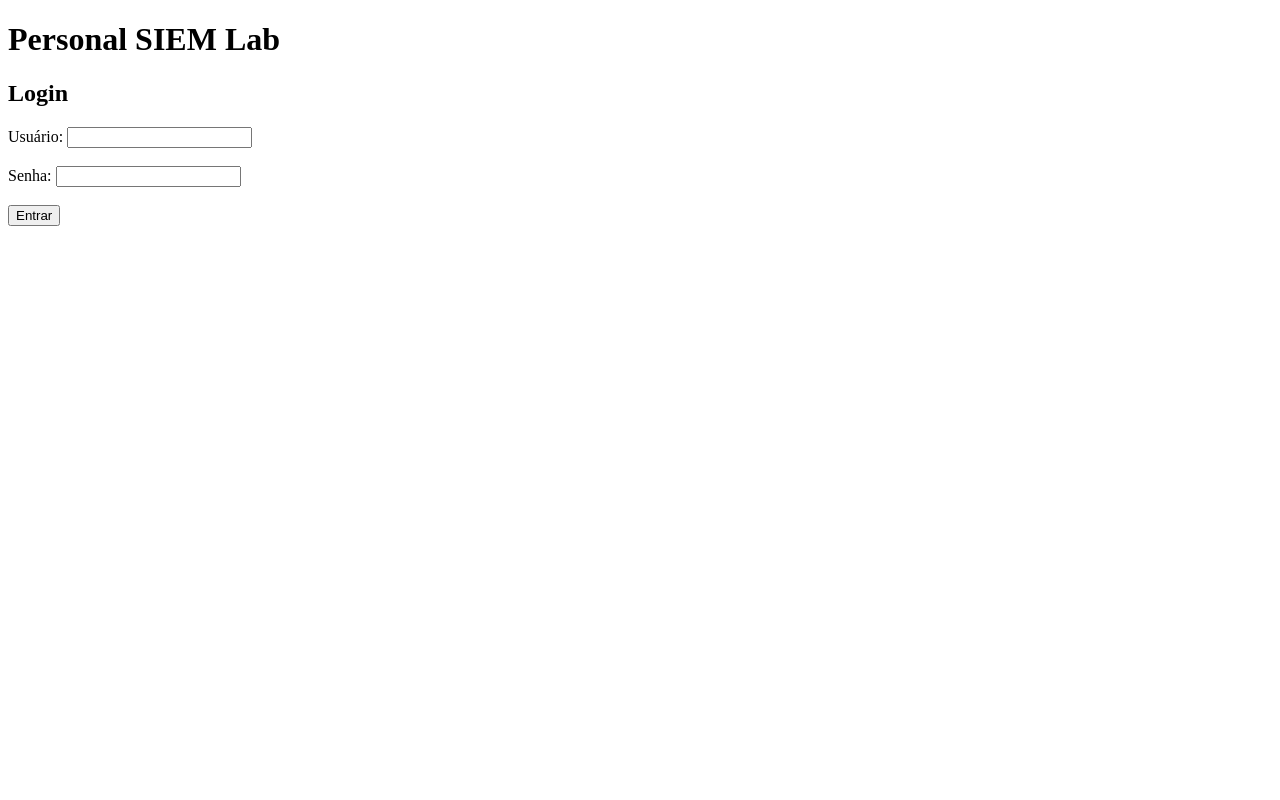
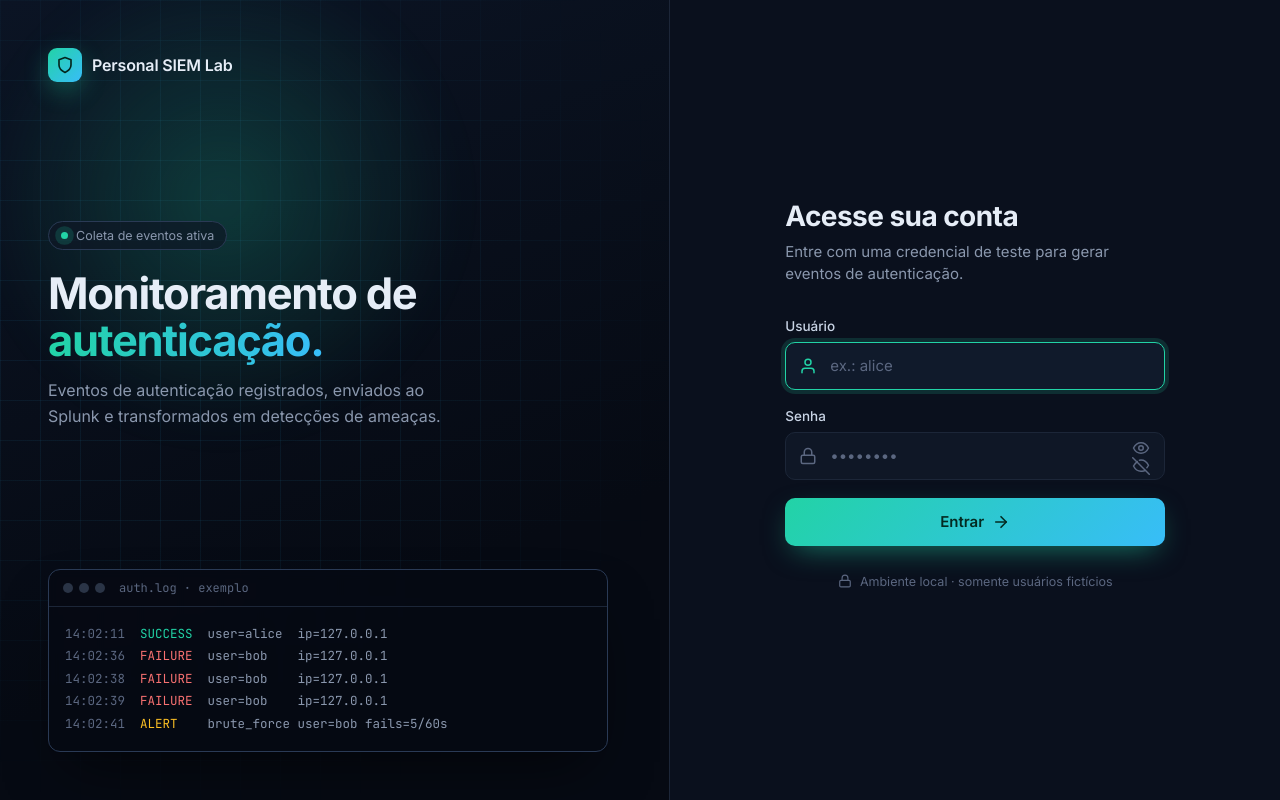
Before and after one commit to camilamorei/personal-siem-lab, a Flask app: page / in a window 1280 px wide. Run offline with Flask 3, Linux system fonts and the light colour scheme.

Commit message:
Add password hashing and styled login UI

```diff
--- a/app/app.py
+++ b/app/app.py
@@ -1,14 +1,40 @@
+from datetime import datetime, timezone
+
 from flask import Flask, render_template, request
+from werkzeug.security import check_password_hash
 
 app = Flask(__name__)
+
+# Usuários de teste fictícios. Só os hashes ficam no código.
+# alice -> Alice@2026 | bob -> Bob@2026
+USERS = {
+    "alice": "scrypt:32768:8:1$WCGz3W8yki0Fr19c$cd89521776f9b8d0d10d3ea9aa693b19ba87b51992752ec6259dddc702da9e0e75076869f41a55179194c25a1d0f7c4f7932f8ef2541f294a065144268bf61fa",
+    "bob": "scrypt:32768:8:1$XgwVNj6lDYtXV2gJ$04d00ed6d42cebdd03d33d172db11f28e2f1ece65f43cf75364210b863c384119fb3b515d055edf010509f5c2fb64d6d0b5037c7c534202cc7ddc87863643474",
+}
 
 
 @app.route("/", methods=["GET", "POST"])
 def home():
 
     if request.method == "POST":
-        username = request.form.get("username")
-        return f"Tentativa recebida para o usuário: {username}"
+        username = request.form.get("username", "")
+        password = request.form.get("password", "")
+
+        stored_hash = USERS.get(username)
+
+        if stored_hash and check_password_hash(stored_hash, password):
+            return render_template(
+                "welcome.html",
+                username=username,
+                ip=request.remote_addr,
+                timestamp=datetime.now(timezone.utc).strftime("%Y-%m-%d %H:%M:%S UTC"),
+            ), 200
+
+        return render_template(
+            "login.html",
+            error="Usuário ou senha inválidos.",
+            username=username,
+        ), 401
 
     return render_template("login.html")
 
--- /dev/null
+++ b/app/static/style.css
@@ -0,0 +1,467 @@
+/* ===== Tema: cores e medidas em um lugar só ===== */
+:root {
+    --bg: #060a13;
+    --panel: #0a101d;
+    --surface: #0f1726;
+    --border: #1c2638;
+    --border-strong: #2a3a55;
+    --text: #e6edf7;
+    --muted: #8a97ad;
+    --faint: #5b6780;
+    --accent: #22d3a6;
+    --accent-2: #38bdf8;
+    --danger: #f87171;
+    --warning: #fbbf24;
+    --radius: 12px;
+}
+
+* { box-sizing: border-box; }
+
+body {
+    margin: 0;
+    background: var(--bg);
+    color: var(--text);
+    font-family: "Inter", system-ui, -apple-system, "Segoe UI", sans-serif;
+    -webkit-font-smoothing: antialiased;
+}
+
+/* ===== Layout em duas colunas ===== */
+.layout {
+    display: grid;
+    grid-template-columns: 1.1fr 1fr;
+    min-height: 100vh;
+}
+
+/* ===== Lado esquerdo (apresentação) ===== */
+.hero {
+    position: relative;
+    overflow: hidden;
+    background: linear-gradient(160deg, #0b1424 0%, var(--bg) 70%);
+    border-right: 1px solid var(--border);
+}
+
+.grid-bg {
+    position: absolute;
+    inset: 0;
+    background-image:
+        linear-gradient(rgba(56, 189, 248, 0.07) 1px, transparent 1px),
+        linear-gradient(90deg, rgba(56, 189, 248, 0.07) 1px, transparent 1px);
+    background-size: 40px 40px;
+    -webkit-mask-image: radial-gradient(ellipse at 30% 40%, #000 30%, transparent 75%);
+    mask-image: radial-gradient(ellipse at 30% 40%, #000 30%, transparent 75%);
+}
+
+.glow {
+    position: absolute;
+    width: 520px;
+    height: 520px;
+    left: -120px;
+    top: -120px;
+    background: radial-gradient(circle, rgba(34, 211, 166, 0.22), transparent 65%);
+    filter: blur(20px);
+    animation: drift 12s ease-in-out infinite alternate;
+}
+
+@keyframes drift {
+    to { transform: translate(140px, 100px); }
+}
+
+.hero-inner {
+    position: relative;
+    z-index: 1;
+    height: 100%;
+    display: flex;
+    flex-direction: column;
+    justify-content: space-between;
+    gap: 40px;
+    padding: 48px;
+}
+
+.logo {
+    display: flex;
+    align-items: center;
+    gap: 10px;
+    font-weight: 600;
+    letter-spacing: -0.01em;
+}
+
+.logo-mark {
+    width: 34px;
+    height: 34px;
+    display: grid;
+    place-items: center;
+    border-radius: 9px;
+    background: linear-gradient(135deg, var(--accent), var(--accent-2));
+    color: #04261d;
+    box-shadow: 0 8px 24px rgba(34, 211, 166, 0.3);
+}
+
+.logo-mark svg { width: 18px; height: 18px; }
+
+.pill {
+    display: inline-flex;
+    align-items: center;
+    gap: 8px;
+    padding: 6px 12px;
+    border: 1px solid var(--border-strong);
+    border-radius: 999px;
+    background: rgba(15, 23, 38, 0.7);
+    font-size: 12.5px;
+    color: var(--muted);
+}
+
+.dot {
+    width: 7px;
+    height: 7px;
+    border-radius: 50%;
+    background: var(--accent);
+    animation: pulse 2s infinite;
+}
+
+@keyframes pulse {
+    0%   { box-shadow: 0 0 0 0 rgba(34, 211, 166, 0.6); }
+    70%  { box-shadow: 0 0 0 8px rgba(34, 211, 166, 0); }
+    100% { box-shadow: 0 0 0 0 rgba(34, 211, 166, 0); }
+}
+
+.hero h1 {
+    max-width: 14ch;
+    margin: 20px 0 14px;
+    font-size: clamp(32px, 3.4vw, 46px);
+    font-weight: 700;
+    line-height: 1.08;
+    letter-spacing: -0.03em;
+}
+
+.gradient-text {
+    background: linear-gradient(90deg, var(--accent), var(--accent-2));
+    -webkit-background-clip: text;
+    background-clip: text;
+    color: transparent;
+}
+
+.hero p {
+    max-width: 42ch;
+    margin: 0;
+    font-size: 16px;
+    line-height: 1.6;
+    color: var(--muted);
+}
+
+/* Janela de terminal decorativa */
+.terminal {
+    max-width: 560px;
+    overflow: hidden;
+    border: 1px solid var(--border-strong);
+    border-radius: var(--radius);
+    background: rgba(6, 10, 19, 0.85);
+    backdrop-filter: blur(6px);
+    box-shadow: 0 30px 60px -20px rgba(0, 0, 0, 0.6);
+}
+
+.terminal-bar {
+    display: flex;
+    align-items: center;
+    gap: 6px;
+    padding: 10px 14px;
+    border-bottom: 1px solid var(--border);
+}
+
+.terminal-bar span {
+    width: 10px;
+    height: 10px;
+    border-radius: 50%;
+    background: #2a3446;
+}
+
+.terminal-bar em {
+    margin-left: 8px;
+    font-style: normal;
+    font-family: "JetBrains Mono", ui-monospace, monospace;
+    font-size: 12px;
+    color: var(--faint);
+}
+
+.terminal pre {
+    margin: 0;
+    padding: 16px;
+    overflow-x: auto;
+    font-family: "JetBrains Mono", ui-monospace, monospace;
+    font-size: 12.5px;
+    line-height: 1.8;
+    color: var(--muted);
+}
+
+.t-time  { color: var(--faint); }
+.t-ok    { color: var(--accent); }
+.t-fail  { color: var(--danger); }
+.t-alert { color: var(--warning); }
+
+/* ===== Lado direito (formulário) ===== */
+.panel {
+    display: flex;
+    align-items: center;
+    justify-content: center;
+    padding: 48px 24px;
+    background: var(--panel);
+}
+
+.form-wrap {
+    width: 100%;
+    max-width: 380px;
+}
+
+.form-wrap .logo { margin-bottom: 40px; }
+
+.panel h2 {
+    margin: 0 0 8px;
+    font-size: 28px;
+    letter-spacing: -0.02em;
+}
+
+.subtitle {
+    margin: 0 0 32px;
+    font-size: 15px;
+    line-height: 1.5;
+    color: var(--muted);
+}
+
+.field { margin-bottom: 18px; }
+
+.field label {
+    display: block;
+    margin-bottom: 8px;
+    font-size: 13.5px;
+    font-weight: 500;
+    color: #c9d4e5;
+}
+
+/* Campo com ícone dentro */
+.input { position: relative; }
+
+.input > svg {
+    position: absolute;
+    left: 14px;
+    top: 50%;
+    transform: translateY(-50%);
+    width: 18px;
+    height: 18px;
+    color: var(--faint);
+    pointer-events: none;
+    transition: color 0.2s;
+}
+
+.input input {
+    width: 100%;
+    height: 48px;
+    padding: 0 44px;
+    background: var(--surface);
+    border: 1px solid var(--border);
+    border-radius: 10px;
+    color: var(--text);
+    font: inherit;
+    font-size: 15px;
+    transition: border-color 0.2s, box-shadow 0.2s, background 0.2s;
+}
+
+.input input::placeholder { color: var(--faint); }
+.input input:hover { border-color: var(--border-strong); }
+
+.input input:focus {
+    outline: none;
+    border-color: var(--accent);
+    background: #101a2b;
+    box-shadow: 0 0 0 4px rgba(34, 211, 166, 0.15);
+}
+
+.input:focus-within > svg { color: var(--accent); }
+
+/* Botão de mostrar/ocultar senha */
+.toggle {
+    position: absolute;
+    right: 6px;
+    top: 50%;
+    transform: translateY(-50%);
+    width: 36px;
+    height: 36px;
+    display: grid;
+    place-items: center;
+    border: 0;
+    border-radius: 8px;
+    background: transparent;
+    color: var(--faint);
+    cursor: pointer;
+}
+
+.toggle:hover { color: var(--text); background: rgba(255, 255, 255, 0.05); }
+.toggle svg { width: 18px; height: 18px; }
+
+/* Botão principal */
+.btn {
+    width: 100%;
+    height: 48px;
+    margin-top: 8px;
+    display: flex;
+    align-items: center;
+    justify-content: center;
+    gap: 8px;
+    border: 0;
+    border-radius: 10px;
+    background: linear-gradient(135deg, var(--accent), var(--accent-2));
+    color: #032b22;
+    font: inherit;
+    font-size: 15px;
+    font-weight: 600;
+    text-decoration: none;
+    cursor: pointer;
+    box-shadow: 0 10px 30px -10px rgba(34, 211, 166, 0.6);
+    transition: transform 0.15s, box-shadow 0.2s, filter 0.2s;
+}
+
+.btn:hover {
+    transform: translateY(-1px);
+    filter: brightness(1.05);
+    box-shadow: 0 14px 34px -10px rgba(34, 211, 166, 0.75);
+}
+
+.btn:active { transform: translateY(0); }
+.btn svg { width: 18px; height: 18px; transition: transform 0.2s; }
+.btn:hover svg { transform: translateX(3px); }
+
+.btn.secondary {
+    background: var(--surface);
+    border: 1px solid var(--border-strong);
+    color: var(--text);
+    box-shadow: none;
+}
+
+.btn.secondary:hover { border-color: var(--accent); }
+
+/* Aviso de erro (treme ao aparecer) */
+.alert {
+    display: flex;
+    align-items: center;
+    gap: 10px;
+    margin-bottom: 22px;
+    padding: 12px 14px;
+    border-radius: 10px;
+    font-size: 14px;
+    animation: shake 0.4s;
+}
+
+.alert svg { width: 18px; height: 18px; flex-shrink: 0; }
+
+.alert.error {
+    background: rgba(248, 113, 113, 0.08);
+    border: 1px solid rgba(248, 113, 113, 0.35);
+    color: #fca5a5;
+}
+
+@keyframes shake {
+    0%, 100% { transform: translateX(0); }
+    25%      { transform: translateX(-6px); }
+    75%      { transform: translateX(6px); }
+}
+
+.note {
+    display: flex;
+    align-items: center;
+    justify-content: center;
+    gap: 8px;
+    margin-top: 28px;
+    font-size: 12.5px;
+    color: var(--faint);
+}
+
+.note svg { width: 14px; height: 14px; }
+
+/* ===== Página de acesso autorizado ===== */
+.center {
+    min-height: 100vh;
+    display: grid;
+    place-items: center;
+    padding: 24px;
+    background: radial-gradient(ellipse at top, #0f1d33 0%, var(--bg) 60%);
+}
+
+.card {
+    width: 100%;
+    max-width: 440px;
+    padding: 40px 32px;
+    background: var(--panel);
+    border: 1px solid var(--border);
+    border-radius: 16px;
+    box-shadow: 0 30px 80px -20px rgba(0, 0, 0, 0.7);
+    text-align: center;
+    animation: rise 0.5s ease-out;
+}
+
+@keyframes rise {
+    from { opacity: 0; transform: translateY(12px); }
+    to   { opacity: 1; transform: none; }
+}
+
+.check {
+    width: 64px;
+    height: 64px;
+    margin: 0 auto 20px;
+    display: grid;
+    place-items: center;
+    border-radius: 50%;
+    background: rgba(34, 211, 166, 0.12);
+    border: 1px solid rgba(34, 211, 166, 0.4);
+    color: var(--accent);
+    box-shadow: 0 0 40px rgba(34, 211, 166, 0.25);
+}
+
+.check svg { width: 30px; height: 30px; }
+
+.card h1 {
+    margin: 0 0 8px;
+    font-size: 26px;
+    letter-spacing: -0.02em;
+}
+
+.card .subtitle { margin-bottom: 28px; }
+
+.details {
+    margin: 0 0 28px;
+    overflow: hidden;
+    border: 1px solid var(--border);
+    border-radius: var(--radius);
+    text-align: left;
+}
+
+.details div {
+    display: flex;
+    justify-content: space-between;
+    gap: 16px;
+    padding: 12px 16px;
+    font-size: 14px;
+}
+
+.details div + div { border-top: 1px solid var(--border); }
+.details dt { color: var(--muted); }
+
+.details dd {
+    margin: 0;
+    font-family: "JetBrains Mono", ui-monospace, monospace;
+    font-size: 13px;
+}
+
+/* ===== Celular: esconde o lado esquerdo ===== */
+.mobile-only { display: none; }
+
+@media (max-width: 900px) {
+    .layout { grid-template-columns: 1fr; }
+    .hero { display: none; }
+    .mobile-only { display: flex; }
+}
+
+/* Respeita quem prefere menos animação */
+@media (prefers-reduced-motion: reduce) {
+    *, *::before, *::after {
+        animation: none !important;
+        transition: none !important;
+    }
+}
--- /dev/null
+++ b/app/templates/base.html
@@ -0,0 +1,15 @@
+<!DOCTYPE html>
+<html lang="pt-BR">
+<head>
+    <meta charset="UTF-8">
+    <meta name="viewport" content="width=device-width, initial-scale=1.0">
+    <title>{% block title %}Personal SIEM Lab{% endblock %}</title>
+    <link rel="preconnect" href="https://fonts.googleapis.com">
+    <link rel="preconnect" href="https://fonts.gstatic.com" crossorigin>
+    <link href="https://fonts.googleapis.com/css2?family=Inter:wght@400;500;600;700&family=JetBrains+Mono:wght@400;500&display=swap" rel="stylesheet">
+    <link rel="stylesheet" href="{{ url_for('static', filename='style.css') }}">
+</head>
+<body>
+    {% block content %}{% endblock %}
+</body>
+</html>
--- a/app/templates/login.html
+++ b/app/templates/login.html
@@ -1,31 +1,111 @@
-<!DOCTYPE html>
-<html lang="pt-BR">
-<head>
-    <meta charset="UTF-8">
-    <title>Personal SIEM Lab</title>
-</head>
+{% extends "base.html" %}
 
-<body>
+{% block title %}Entrar · Personal SIEM Lab{% endblock %}
 
-    <h1>Personal SIEM Lab</h1>
+{% block content %}
+<div class="layout">
 
-    <h2>Login</h2>
+    <!-- Lado esquerdo: apresentação do laboratório -->
+    <aside class="hero">
+        <div class="grid-bg"></div>
+        <div class="glow"></div>
 
-    <form method="POST">
+        <div class="hero-inner">
+            <div class="logo">
+                <span class="logo-mark">
+                    <svg viewBox="0 0 24 24" fill="none" stroke="currentColor" stroke-width="2.2" stroke-linecap="round" stroke-linejoin="round"><path d="M12 22s8-4 8-10V5l-8-3-8 3v7c0 6 8 10 8 10z"/></svg>
+                </span>
+                <span>Personal SIEM Lab</span>
+            </div>
 
-        <label>Usuário:</label>
-        <input type="text" name="username" required>
+            <div>
+                <span class="pill"><span class="dot"></span>Coleta de eventos ativa</span>
+                <h1>Monitoramento de <span class="gradient-text">autenticação.</span></h1>
+                <p>Eventos de autenticação registrados, enviados ao Splunk e transformados em detecções de ameaças.</p>
+            </div>
 
-        <br><br>
+            <div class="terminal">
+                <div class="terminal-bar">
+                    <span></span><span></span><span></span>
+                    <em>auth.log · exemplo</em>
+                </div>
+<pre><span class="t-time">14:02:11</span>  <span class="t-ok">SUCCESS</span>  user=alice  ip=127.0.0.1
+<span class="t-time">14:02:36</span>  <span class="t-fail">FAILURE</span>  user=bob    ip=127.0.0.1
+<span class="t-time">14:02:38</span>  <span class="t-fail">FAILURE</span>  user=bob    ip=127.0.0.1
+<span class="t-time">14:02:39</span>  <span class="t-fail">FAILURE</span>  user=bob    ip=127.0.0.1
+<span class="t-time">14:02:41</span>  <span class="t-alert">ALERT  </span>  brute_force user=bob fails=5/60s</pre>
+            </div>
+        </div>
+    </aside>
 
-        <label>Senha:</label>
-        <input type="password" name="password" required>
+    <!-- Lado direito: formulário de login -->
+    <main class="panel">
+        <div class="form-wrap">
+            <div class="logo mobile-only">
+                <span class="logo-mark">
+                    <svg viewBox="0 0 24 24" fill="none" stroke="currentColor" stroke-width="2.2" stroke-linecap="round" stroke-linejoin="round"><path d="M12 22s8-4 8-10V5l-8-3-8 3v7c0 6 8 10 8 10z"/></svg>
+                </span>
+                <span>Personal SIEM Lab</span>
+            </div>
 
-        <br><br>
+            <h2>Acesse sua conta</h2>
+            <p class="subtitle">Entre com uma credencial de teste para gerar eventos de autenticação.</p>
 
-        <button type="submit">Entrar</button>
+            {% if error %}
+            <div class="alert error" role="alert">
+                <svg viewBox="0 0 24 24" fill="none" stroke="currentColor" stroke-width="2" stroke-linecap="round" stroke-linejoin="round"><circle cx="12" cy="12" r="10"/><path d="M12 8v4"/><path d="M12 16h.01"/></svg>
+                {{ error }}
+            </div>
+            {% endif %}
 
-    </form>
+            <form method="POST">
+                <div class="field">
+                    <label for="username">Usuário</label>
+                    <div class="input">
+                        <svg viewBox="0 0 24 24" fill="none" stroke="currentColor" stroke-width="2" stroke-linecap="round" stroke-linejoin="round"><path d="M20 21v-2a4 4 0 0 0-4-4H8a4 4 0 0 0-4 4v2"/><circle cx="12" cy="7" r="4"/></svg>
+                        <input id="username" type="text" name="username" value="{{ username or '' }}"
+                               placeholder="ex.: alice" autocomplete="username" autofocus required>
+                    </div>
+                </div>
 
-</body>
-</html>
+                <div class="field">
+                    <label for="password">Senha</label>
+                    <div class="input">
+                        <svg viewBox="0 0 24 24" fill="none" stroke="currentColor" stroke-width="2" stroke-linecap="round" stroke-linejoin="round"><rect x="3" y="11" width="18" height="11" rx="2"/><path d="M7 11V7a5 5 0 0 1 10 0v4"/></svg>
+                        <input id="password" type="password" name="password"
+                               placeholder="••••••••" autocomplete="current-password" required>
+                        <button type="button" class="toggle" id="toggle-password" aria-label="Mostrar senha">
+                            <svg class="eye" viewBox="0 0 24 24" fill="none" stroke="currentColor" stroke-width="2" stroke-linecap="round" stroke-linejoin="round"><path d="M2 12s3.5-7 10-7 10 7 10 7-3.5 7-10 7S2 12 2 12z"/><circle cx="12" cy="12" r="3"/></svg>
+                            <svg class="eye-off" hidden viewBox="0 0 24 24" fill="none" stroke="currentColor" stroke-width="2" stroke-linecap="round" stroke-linejoin="round"><path d="M17.94 17.94A10.07 10.07 0 0 1 12 19c-6.5 0-10-7-10-7a18.5 18.5 0 0 1 5.06-5.94"/><path d="M9.9 4.24A9.12 9.12 0 0 1 12 4c6.5 0 10 7 10 7a18.5 18.5 0 0 1-2.16 3.19"/><path d="M1 1l22 22"/></svg>
+                        </button>
+                    </div>
+                </div>
+
+                <button type="submit" class="btn">
+                    Entrar
+                    <svg viewBox="0 0 24 24" fill="none" stroke="currentColor" stroke-width="2.2" stroke-linecap="round" stroke-linejoin="round"><path d="M5 12h14"/><path d="M12 5l7 7-7 7"/></svg>
+                </button>
+            </form>
+
+            <p class="note">
+                <svg viewBox="0 0 24 24" fill="none" stroke="currentColor" stroke-width="2" stroke-linecap="round" stroke-linejoin="round"><rect x="3" y="11" width="18" height="11" rx="2"/><path d="M7 11V7a5 5 0 0 1 10 0v4"/></svg>
+                Ambiente local · somente usuários fictícios
+            </p>
+        </div>
+    </main>
+</div>
+
+<script>
+    // Botão de olho: alterna entre mostrar e ocultar a senha
+    const toggle = document.getElementById("toggle-password");
+    const password = document.getElementById("password");
+
+    toggle.addEventListener("click", () => {
+        const show = password.type === "password";
+        password.type = show ? "text" : "password";
+        toggle.querySelector(".eye").hidden = show;
+        toggle.querySelector(".eye-off").hidden = !show;
+        toggle.setAttribute("aria-label", show ? "Ocultar senha" : "Mostrar senha");
+    });
+</script>
+{% endblock %}
```
Also changed, not shown: app/templates/welcome.html (added, +25 -0 lines).
